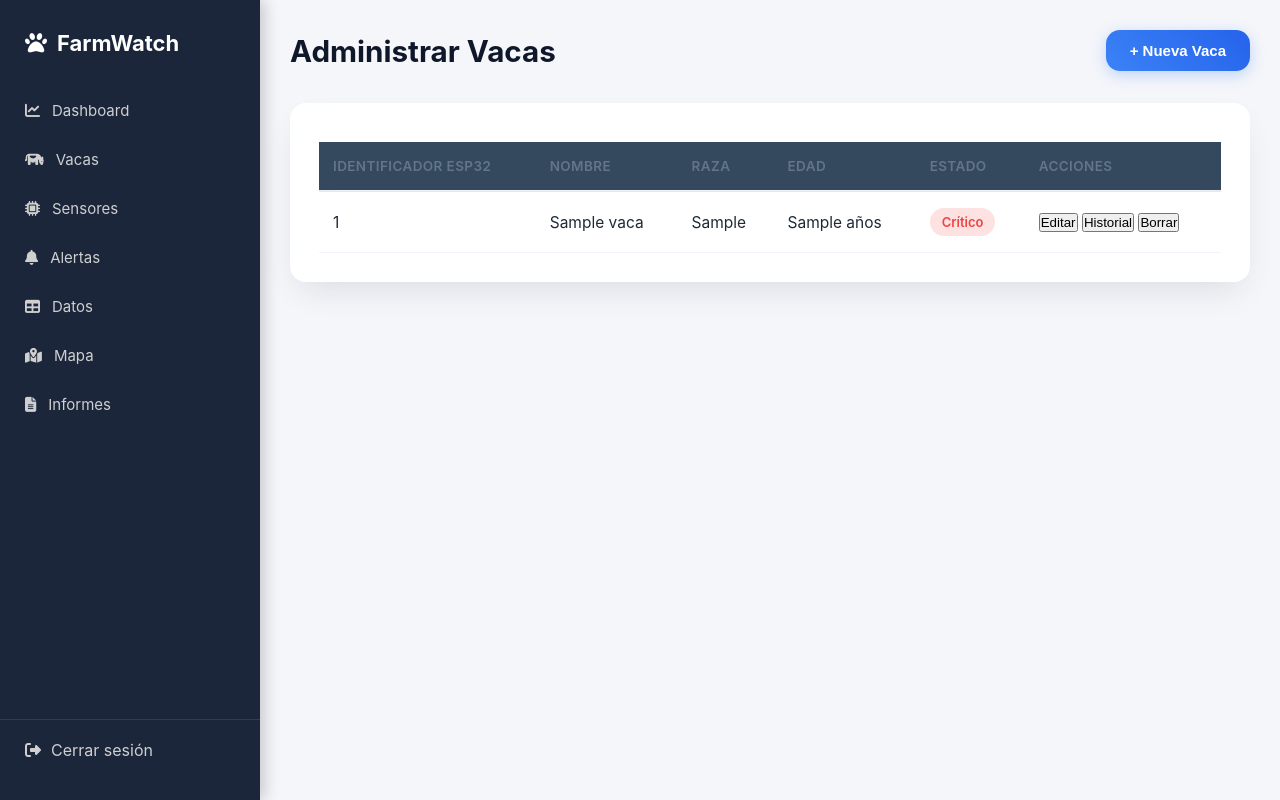
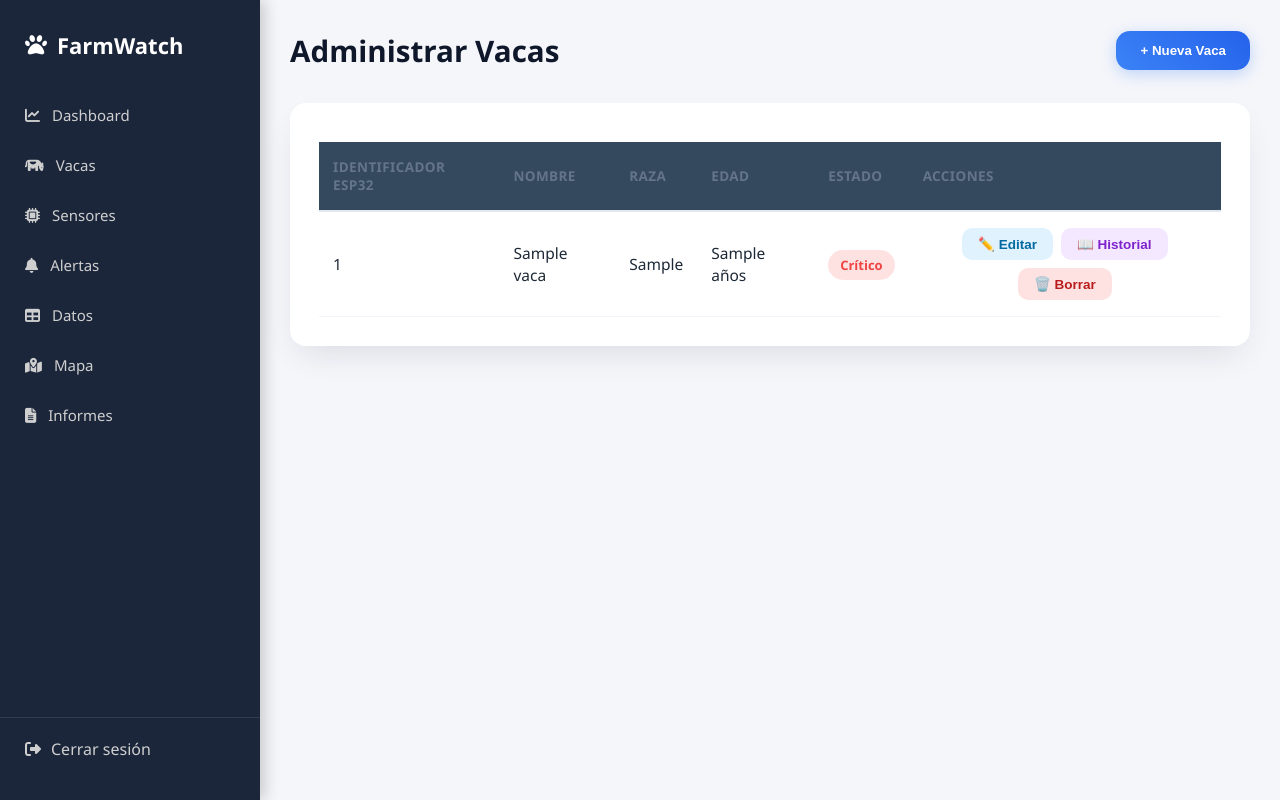
Before and after one commit to isarodri8914/farmwatch2.0, a Flask app: page /cows in a window 1280 px wide. Run offline with Flask 3, Linux system fonts and the light colour scheme; the visitor is signed in with stand-in values (Sample User, id 1); tables that the repository leaves empty or names only in its code hold one stand-in row (values such as "Sample post").

Commit message:
Descripción de lo que cambiaste

```diff
--- a/static/css/cows.css
+++ b/static/css/cows.css
@@ -1,23 +1,14 @@
 /* =============================================
    COWS.CSS - Estilo Glassmorphism Profesional
-   Totalmente Responsivo
+   Manteniendo compatibilidad con .hidden
    ============================================= */
 
 :root {
   --primary: #3b82f6;
-  --primary-dark: #2563eb;
-  --success: #10b981;
-  --warning: #f97316;
-  --danger: #ef4444;
   --text: #0f172a;
   --text-light: #64748b;
   --bg-card: rgba(255, 255, 255, 0.92);
-  --border-glass: rgba(255, 255, 255, 0.7);
-}
-
-/* Base general */
-body {
-  font-family: "Inter", system-ui, -apple-system, sans-serif;
+  --border-glass: rgba(255, 255, 255, 0.75);
 }
 
 /* Header */
@@ -37,15 +28,14 @@ body {
   margin: 0;
 }
 
-/* Botones */
+/* Botones principales */
 .btn-primary {
-  background: linear-gradient(45deg, var(--primary), var(--primary-dark));
+  background: linear-gradient(45deg, #3b82f6, #2563eb);
   border: none;
   padding: 12px 24px;
   color: white;
   border-radius: 14px;
   font-weight: 600;
-  font-size: 15px;
   cursor: pointer;
   transition: all 0.3s ease;
   box-shadow: 0 4px 15px rgba(59, 130, 246, 0.3);
@@ -69,19 +59,16 @@ body {
 
 .btn-secondary:hover {
   background: #e2e8f0;
-  color: #334155;
 }
 
 /* Tarjeta principal */
 .apple-card {
   background: var(--bg-card);
   backdrop-filter: blur(20px) saturate(180%);
-  -webkit-backdrop-filter: blur(20px) saturate(180%);
   border-radius: 22px;
   border: 1px solid var(--border-glass);
   box-shadow: 0 15px 35px -10px rgba(15, 23, 42, 0.12);
   padding: 28px;
-  overflow: hidden;
 }
 
 /* TABLA */
@@ -94,12 +81,10 @@ body {
   width: 100%;
   border-collapse: collapse;
   font-size: 15.5px;
-  min-width: 800px; /* Para que no se rompa en pantallas pequeñas */
 }
 
 .apple-table thead {
   background: rgba(248, 250, 252, 0.95);
-  backdrop-filter: blur(10px);
 }
 
 .apple-table th {
@@ -120,44 +105,71 @@ body {
 }
 
 .apple-table tr:hover {
-  background: rgba(241, 245, 249, 0.8);
-  transition: background 0.2s;
+  background: rgba(241, 245, 249, 0.85);
 }
 
-/* Badges de estado */
+/* Badges */
 .badge {
   padding: 6px 12px;
   border-radius: 9999px;
   font-size: 13px;
   font-weight: 600;
-  display: inline-block;
 }
 
 .badge-ok     { background: #d1fae5; color: #10b981; }
 .badge-warn   { background: #fef3c7; color: #d97706; }
 .badge-danger { background: #fee2e2; color: #ef4444; }
 
-/* MODALES */
+/* ==================== BOTONES DE ACCIONES ==================== */
+.actions-cell {
+  text-align: center;
+}
+
+.action-buttons {
+  display: flex;
+  gap: 8px;
+  justify-content: center;
+  flex-wrap: wrap;
+}
+
+.btn-action {
+  padding: 8px 16px;
+  border: none;
+  border-radius: 10px;
+  font-size: 13.5px;
+  font-weight: 600;
+  cursor: pointer;
+  transition: all 0.2s ease;
+  display: inline-flex;
+  align-items: center;
+  gap: 5px;
+}
+
+.btn-action.edit   { background: #e0f2fe; color: #0369a1; }
+.btn-action.edit:hover   { background: #bae6fd; transform: translateY(-1px); }
+
+.btn-action.history { background: #f3e8ff; color: #7e22ce; }
+.btn-action.history:hover { background: #e9d5ff; transform: translateY(-1px); }
+
+.btn-action.delete { background: #fee2e2; color: #b91c1c; }
+.btn-action.delete:hover { background: #fecaca; transform: translateY(-1px); }
+
+/* ==================== MODALES (Manteniendo .hidden) ==================== */
 .modal {
   position: fixed;
-  top: 0;
-  left: 0;
+  top: 0; left: 0;
   width: 100%;
   height: 100%;
   background: rgba(15, 23, 42, 0.55);
   backdrop-filter: blur(8px);
-  display: flex;
+  display: none;                    /* Oculto por defecto */
   justify-content: center;
   align-items: center;
   z-index: 2000;
-  opacity: 0;
-  visibility: hidden;
-  transition: all 0.3s ease;
 }
 
-.modal.show {
-  opacity: 1;
-  visibility: visible;
+.modal:not(.hidden) {
+  display: flex;
 }
 
 .modal-content {
--- a/static/js/cows.js
+++ b/static/js/cows.js
@@ -43,11 +43,13 @@ function renderTabla() {
             <td>${v.raza}</td>
             <td>${v.edad} años</td>
             <td>${estadoBadge(v.estado)}</td>
-            <td>
-                <button onclick="editarVaca(${index})">Editar</button>
-                <button onclick="mostrarHistorial('${v.id_esp32}')">Historial</button>
-                <button onclick="borrarVaca(${v.id})">Borrar</button>
-            </td>
+<td class="actions-cell">
+    <div class="action-buttons">
+        <button class="btn-action edit" onclick="editarVaca(${index})">✏️ Editar</button>
+        <button class="btn-action history" onclick="mostrarHistorial('${v.id_esp32}')">📖 Historial</button>
+        <button class="btn-action delete" onclick="borrarVaca(${v.id})">🗑️ Borrar</button>
+    </div>
+</td>
         `;
 
         tabla.appendChild(tr);
```
Also changed, not shown: other parts of static/css/cows.css (+8 -46 lines).
